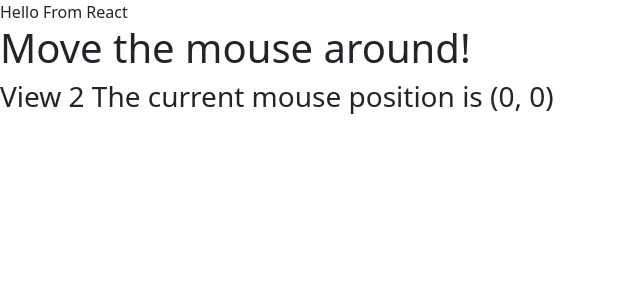
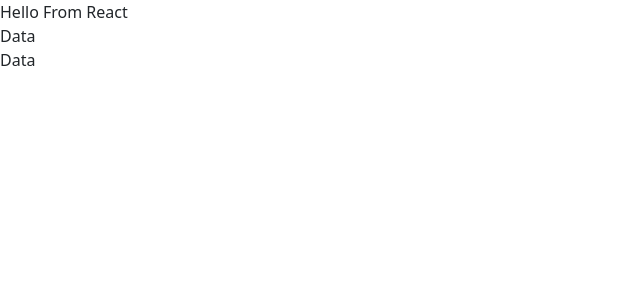
Before and after one commit to hninhnin0929/Frontend_React_Project, a React (Create React App) app: page / in a window 1280 px wide. Shown: the top 300 px of the page, without its empty margins (0-640 px from the left). Built offline with nearby package versions, Linux system fonts and the light colour scheme.

Commit message:
initial commit

```diff
--- a/package.json
+++ b/package.json
@@ -12,6 +12,7 @@
     "react-bootstrap": "^2.6.0",
     "react-dom": "^18.2.0",
     "react-scripts": "5.0.1",
+    "select2": "^4.1.0-rc.0",
     "web-vitals": "^2.1.4"
   },
   "scripts": {
--- a/src/App.js
+++ b/src/App.js
@@ -29,6 +29,9 @@
 import Page from './components/hoc/Page';
 import HocDemo from './components/hoc/HocDemo';
 import MouseTracker, { View1, View2 } from './components/render-props/MouseTracker';
+import ThirdParty from './components/thirdparty/ThirdParty';
+import JSXElement from './components/jsx/JSXElement';
+import Mapper, {ChildElement} from './components/jsx/Mapper';
 const PointerEvent = React.lazy(()=> import('./components/pointerevent/PointerEvent'));
 
 function App() {
@@ -123,10 +126,16 @@
 
       {/* <HocDemo/> */}
 
-      <MouseTracker render={mouse=>
+      {/* <MouseTracker render={mouse=>
         <View2 mouse={mouse}/>
-      }/>
+      }/> */}
 
+      {/* <ThirdParty/> */}
+
+      {/* but it is not the best option */}
+      {/* <JSXElement/> */}
+
+      <Mapper data={data.comments} element={ChildElement}/>
     </div>
   );
 }
--- /dev/null
+++ b/src/components/jsx/JSXElement.js
@@ -0,0 +1,11 @@
+import React from "react";
+
+export default class JSXElement extends React.Component
+{
+    render()
+    {
+        // <h1>Hello</h1>
+        let element = React.createElement("h1", null, "Hello");//(type, props, children)
+        return element;
+    }
+}
--- /dev/null
+++ b/src/components/jsx/Mapper.js
@@ -0,0 +1,24 @@
+import React from "react";
+
+const Mapper = (props)=>{
+    let data = props.data;
+    let Element = props.element;
+    console.log("Element ", Element);
+    let List =  data.map(ele=><Element {...props}/>)
+    return (
+        <>
+            {
+                List
+            }
+        </>
+    )
+}
+export const ChildElement = (props)=>{
+    return(
+        <div>
+            Data
+        </div>
+    )
+}
+
+export default Mapper;
--- a/src/components/thirdparty/ThirdParty.js
+++ b/src/components/thirdparty/ThirdParty.js
@@ -1,4 +1,6 @@
 import React from "react";
+import $ from "jquery";
+import select2 from "select2";
 
 export default class ThirdParty extends React.Component{
 
@@ -12,8 +14,15 @@
     render(){
         return(
             <div>
-                <input type="text" ref={el => this.el = el }/>
+                {/* <input type="text" ref={el => this.el = el }/> */}
+                <select className="js-example-basic-multiple"
+                    name="states[]" multiple="multiple"
+                    ref={el => this.el = el}>
+                    <option value="AL">Alabama</option>
+                    <option value="WY">Wyoming</option>
+                </select>
             </div>
+
         );
     }
 }
```
